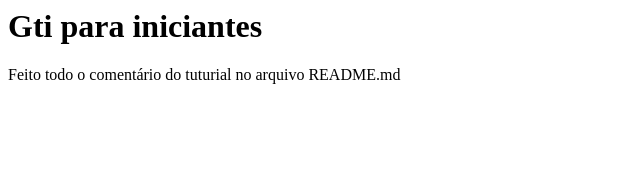
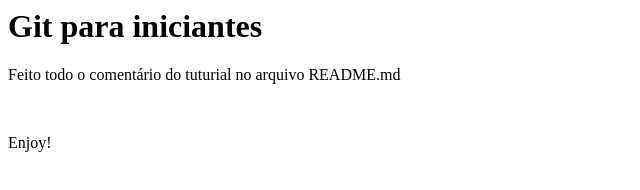
Before and after one commit to felipecarvalhogit/git, a plain HTML site: page index.html in a window 1280 px wide. Shown: the full height of the page, 0-640 px from the left. Drawn offline with Linux system fonts and the light colour scheme.

Commit message:
Alteração index.html

```diff
--- a/index.html
+++ b/index.html
@@ -1,2 +1,4 @@
-<h1>Gti para iniciantes</h1>
+<h1>Git para iniciantes</h1>
 <p>Feito todo o comentário do tuturial no arquivo README.md</p>
+<br>
+<p>Enjoy!</p>
```
